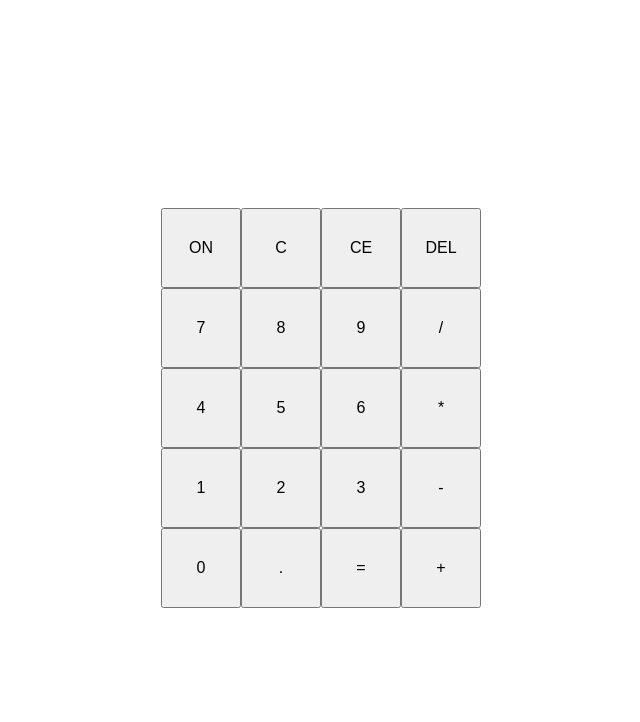
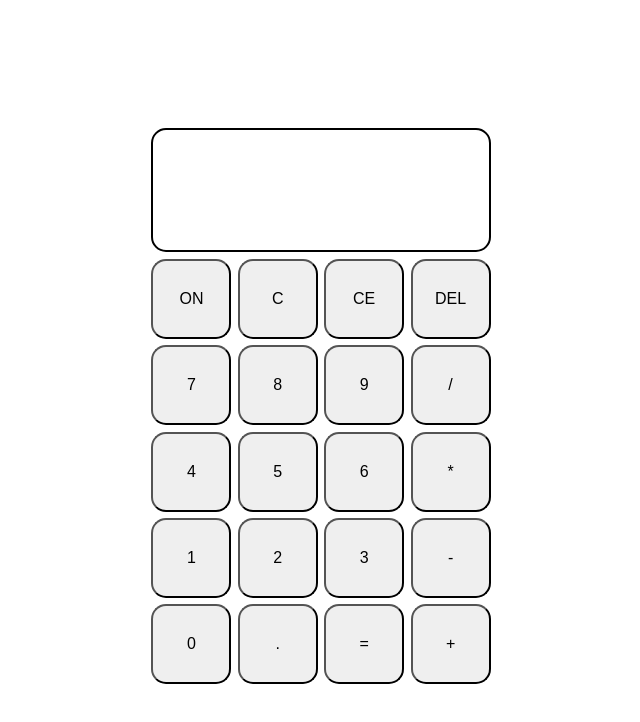
Before and after one commit to michael-hoang/top-project-calculator, a plain HTML site: page index.html in a window 1280 px wide. Shown: the whole page, without its empty margins (319-959 px from the left). Drawn offline with Linux system fonts and the light colour scheme.

Commit message:
Add display to calculator, round out corners

```diff
--- a/assets/css/style.css
+++ b/assets/css/style.css
@@ -10,8 +10,10 @@ body {
 }
 
 button {
+    border-radius: 15px;
     font-size: 2vh;
     height: 10vh;
+    margin: 0.4vh;
     width: 10vh;
 }
 
@@ -20,6 +22,15 @@ button {
 }
 
 #calculator, #buttons-container {
+    align-items: center;
     display: flex;
     flex-direction: column;
 }
+
+#display {
+    border: 2px solid black;
+    border-radius: 15px;
+    height: 15vh;
+    margin-bottom: 0.4vh;
+    width: 42vh;
+}
```
